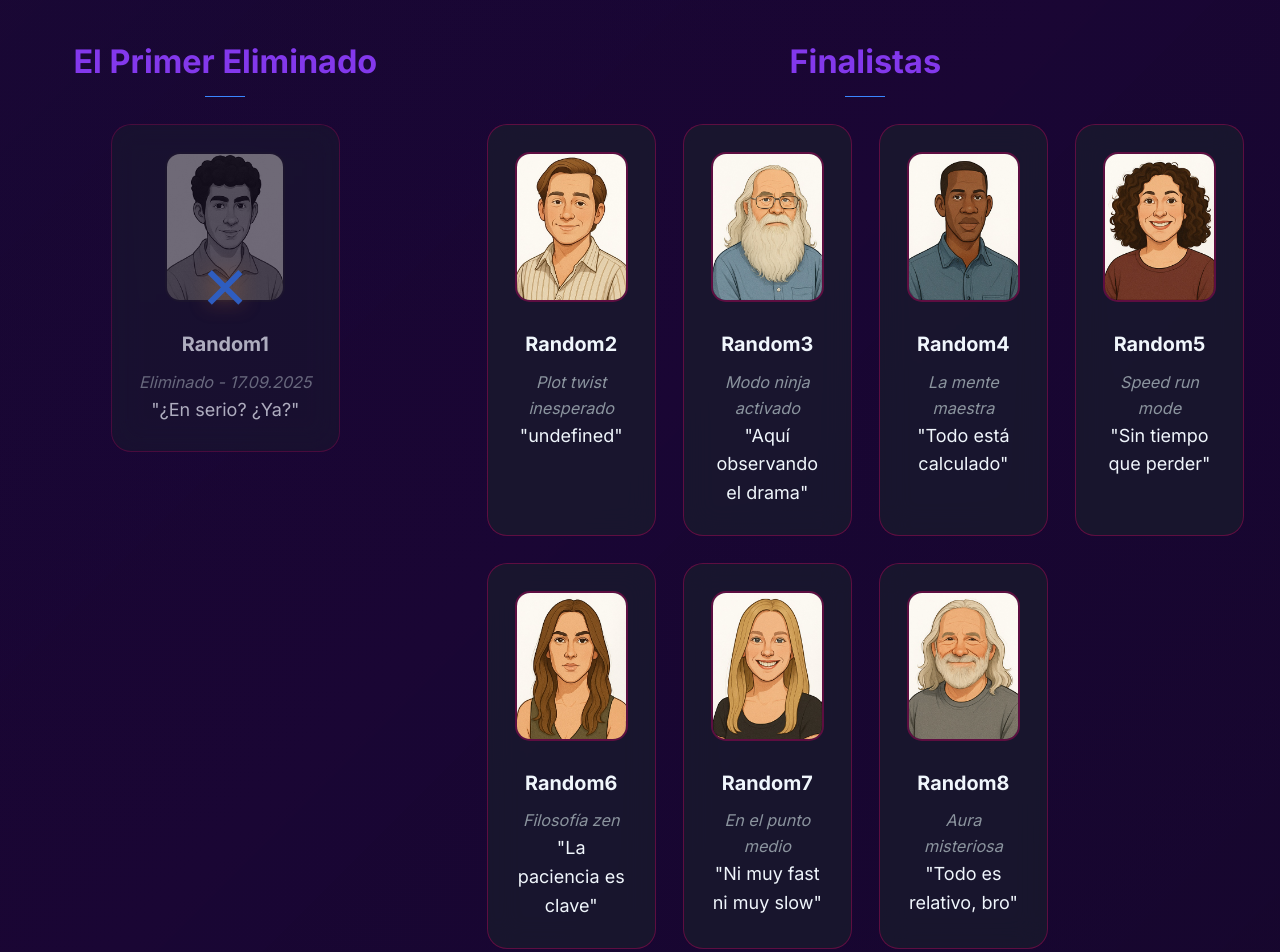
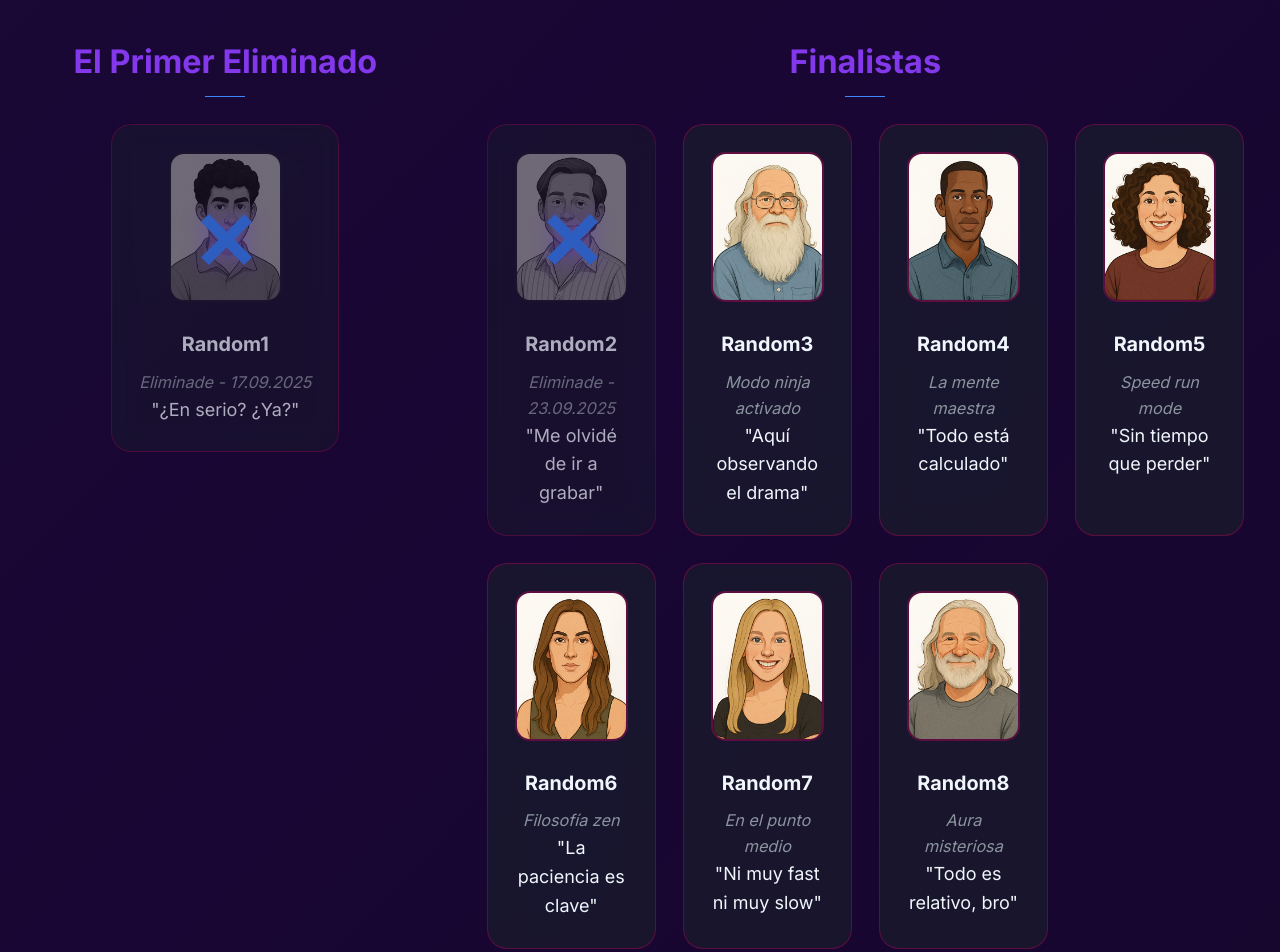
Before and after one commit to marcoinarrea/conectaryeliminar, a website: page index.html in a window 1280 px wide. Shown: the part 1460-2412 px from the top of the page. Drawn offline with Linux system fonts and the light colour scheme.

Commit message:
unificar estilos de participante eliminado

```diff
--- a/data.json
+++ b/data.json
@@ -37,7 +37,7 @@
       "eliminationOrder": 2,
       "signature": "Plot twist inesperado",
       "connectionTime": "00:01:23",
-      "lastWords": "Esto es muy random",
+      "lastWords": "Me olvidé de ir a grabar",
       "eliminado": true
     },
     {
--- a/script.js
+++ b/script.js
@@ -47,7 +47,6 @@ function initNavigation() {
     entries.forEach(entry => {
       if (entry.isIntersecting) {
         const sectionId = entry.target.id || 'essence';
-        console.log('Sección visible:', sectionId); // Debug
         updateActiveNavItem(sectionId);
       }
     });
@@ -131,17 +130,20 @@ function initParticipants() {
 
 function createParticipantCard(participant, isEliminated) {
   const card = document.createElement('div');
-  card.className = `participant-card ${isEliminated ? 'eliminated' : ''}`;
+  const actuallyEliminated = isEliminated || participant.status === 'finalist-eliminated' || participant.eliminado;
+  card.className = `participant-card ${actuallyEliminated ? 'eliminated' : ''}`;
 
-  const statusText = isEliminated
-    ? `Eliminado - ${participant.eliminationDate}`
+  const statusText = actuallyEliminated
+    ? `Eliminade - ${participant.eliminationDate}`
     : participant.signature || 'Superviviente';
 
   card.innerHTML = `
-    <img src="${participant.image}" alt="${participant.name}" class="participant-image" loading="lazy">
+    <div class="participant-image-container">
+      <img src="${participant.image}" alt="${participant.name}" class="participant-image" loading="lazy">
+    </div>
     <h4 class="participant-name">${participant.name}</h4>
     <p class="participant-status">${statusText}</p>
-    <div class="participant-quote">"${isEliminated ? participant.lastWords : participant.favoritePhrase}"</div>
+    <div class="participant-quote">"${actuallyEliminated ? participant.lastWords : participant.favoritePhrase}"</div>
   `;
 
   return card;
--- a/style.css
+++ b/style.css
@@ -756,21 +756,28 @@ body {
   opacity: 0.7;
 }
 
+.participant-image-container {
+  position: relative;
+  display: inline-block;
+}
+
 .participant-card.eliminated .participant-image {
   filter: grayscale(100%) brightness(0.6);
 }
 
-.participant-card.eliminated::after {
+.participant-card.eliminated .participant-image-container::after {
   content: '✕';
   position: absolute;
   top: 50%;
   left: 50%;
   transform: translate(-50%, -50%);
-  font-size: 3rem;
+  font-size: clamp(2.5rem, 8vw, 4rem);
   color: var(--color-accent);
   z-index: 2;
-  text-shadow: 0 0 20px rgba(205, 133, 63, 0.8);
+  text-shadow: 0 0 20px rgba(139, 92, 246, 0.8);
   animation: elimination-pulse 2s ease-in-out infinite;
+  pointer-events: none;
+  font-weight: bold;
 }
 
 @keyframes elimination-pulse {
```
